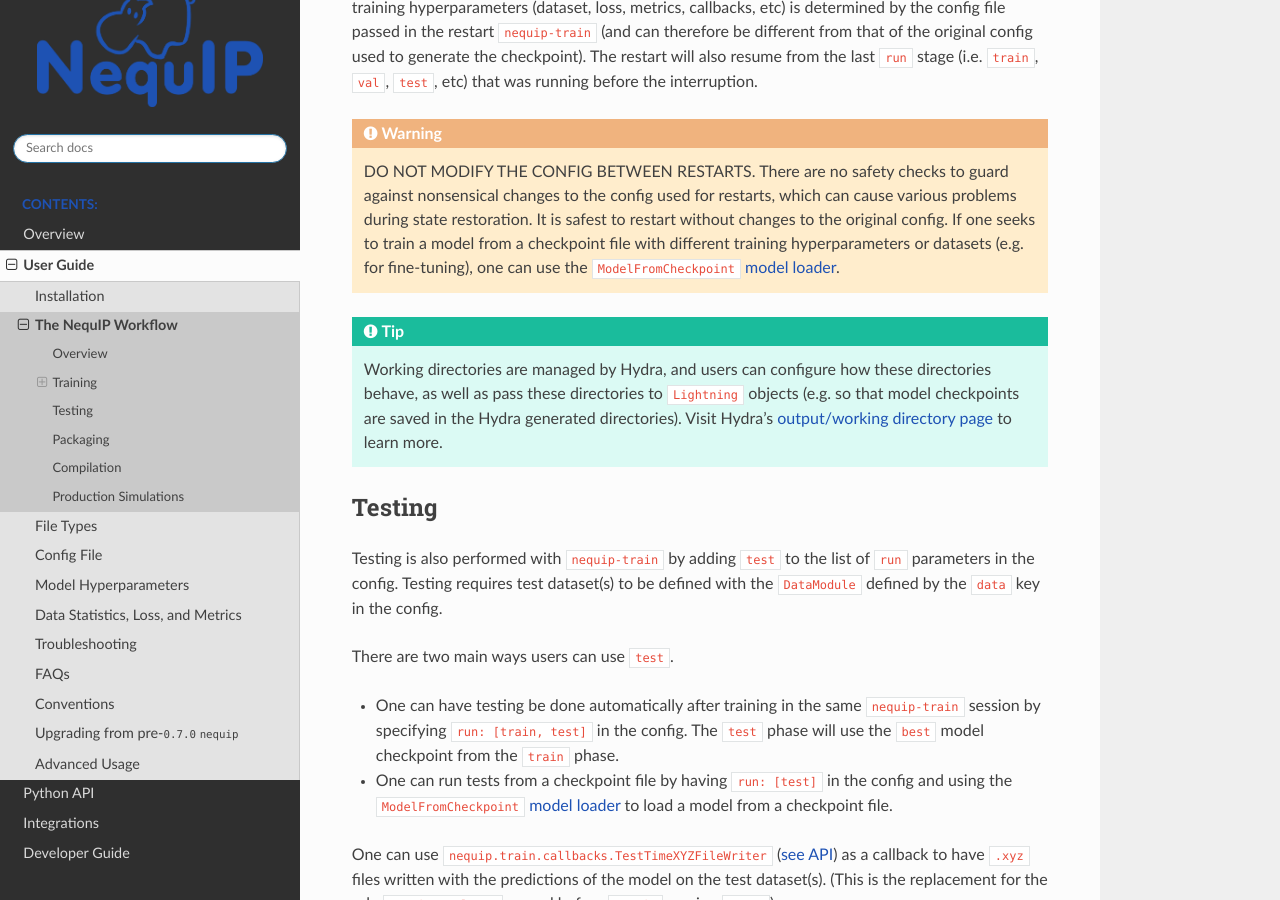
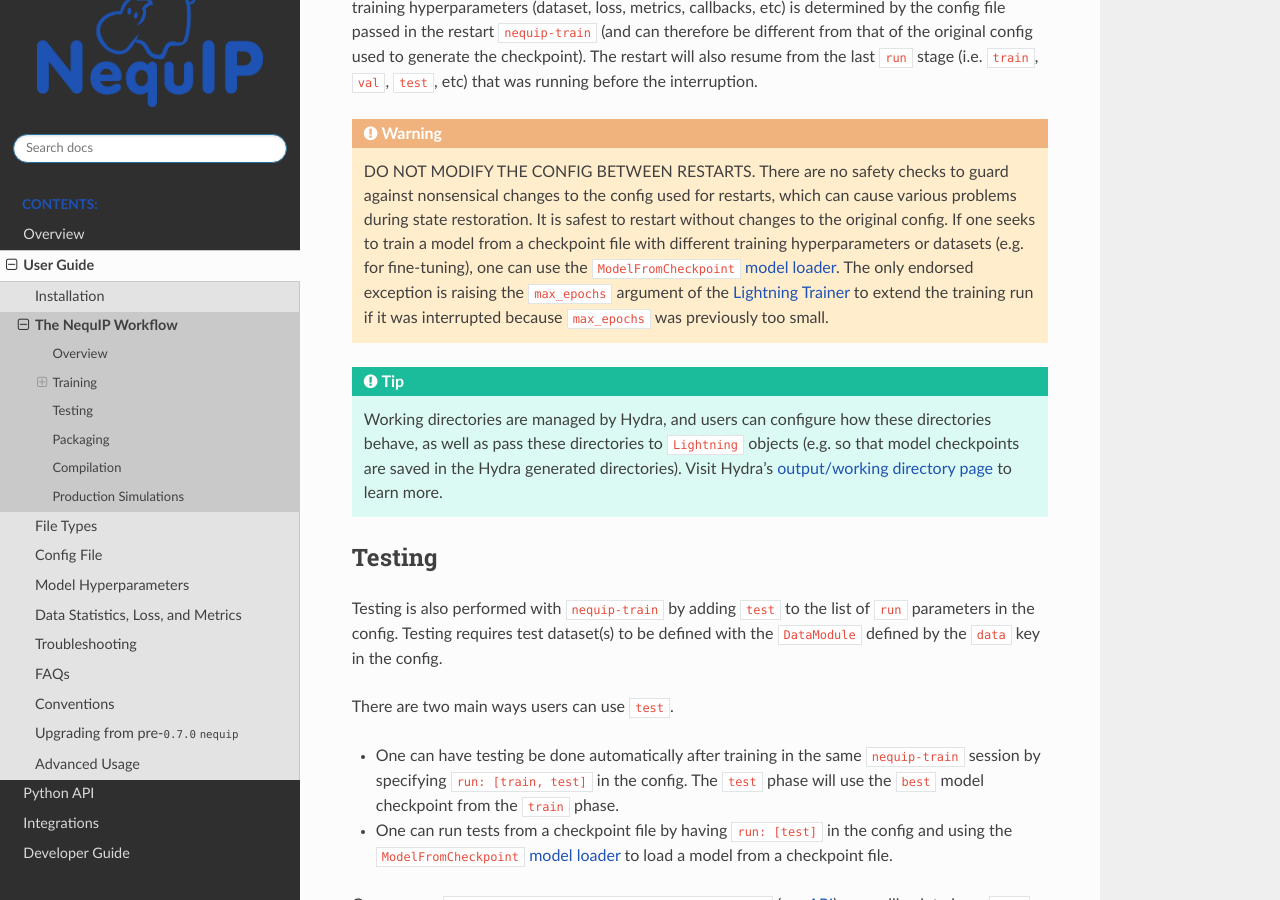
Before and after one commit to mir-group/nequip, a Sphinx documentation site: the page built from docs/guide/workflow.md, in a window 1280 px wide and 900 px high, scrolled down 1556 px. Built offline with Sphinx 7.4.7 and the Read the Docs theme 3.1.0, drawn with Linux system fonts in a browser that asks for light colours.

Commit message:
add note that it is ok to raise `max_epochs` of `trainer` for restarts

````diff
--- a/docs/guide/workflow.md
+++ b/docs/guide/workflow.md
@@ -39,7 +39,7 @@
 where we have used Hydra's [override syntax](https://hydra.cc/docs/advanced/override_grammar/basic/) (`++`). Note how one must still specify the config file used. Training from a checkpoint will always use the model from the checkpoint file, but other training hyperparameters (dataset, loss, metrics, callbacks, etc) is determined by the config file passed in the restart `nequip-train` (and can therefore be different from that of the original config used to generate the checkpoint). The restart will also resume from the last `run` stage (i.e. `train`, `val`, `test`, etc) that was running before the interruption.
 
 ```{warning}
-DO NOT MODIFY THE CONFIG BETWEEN RESTARTS. There are no safety checks to guard against nonsensical changes to the config used for restarts, which can cause various problems during state restoration. It is safest to restart without changes to the original config. If one seeks to train a model from a checkpoint file with different training hyperparameters or datasets (e.g. for fine-tuning), one can use the `ModelFromCheckpoint` [model loader](../api/save_model).
+DO NOT MODIFY THE CONFIG BETWEEN RESTARTS. There are no safety checks to guard against nonsensical changes to the config used for restarts, which can cause various problems during state restoration. It is safest to restart without changes to the original config. If one seeks to train a model from a checkpoint file with different training hyperparameters or datasets (e.g. for fine-tuning), one can use the `ModelFromCheckpoint` [model loader](../api/save_model). The only endorsed exception is raising the `max_epochs` argument of the [Lightning Trainer](https://lightning.ai/docs/pytorch/stable/common/trainer.html#trainer-class-api) to extend the training run if it was interrupted because `max_epochs` was previously too small.
 ```
 
 ```{tip}
````
